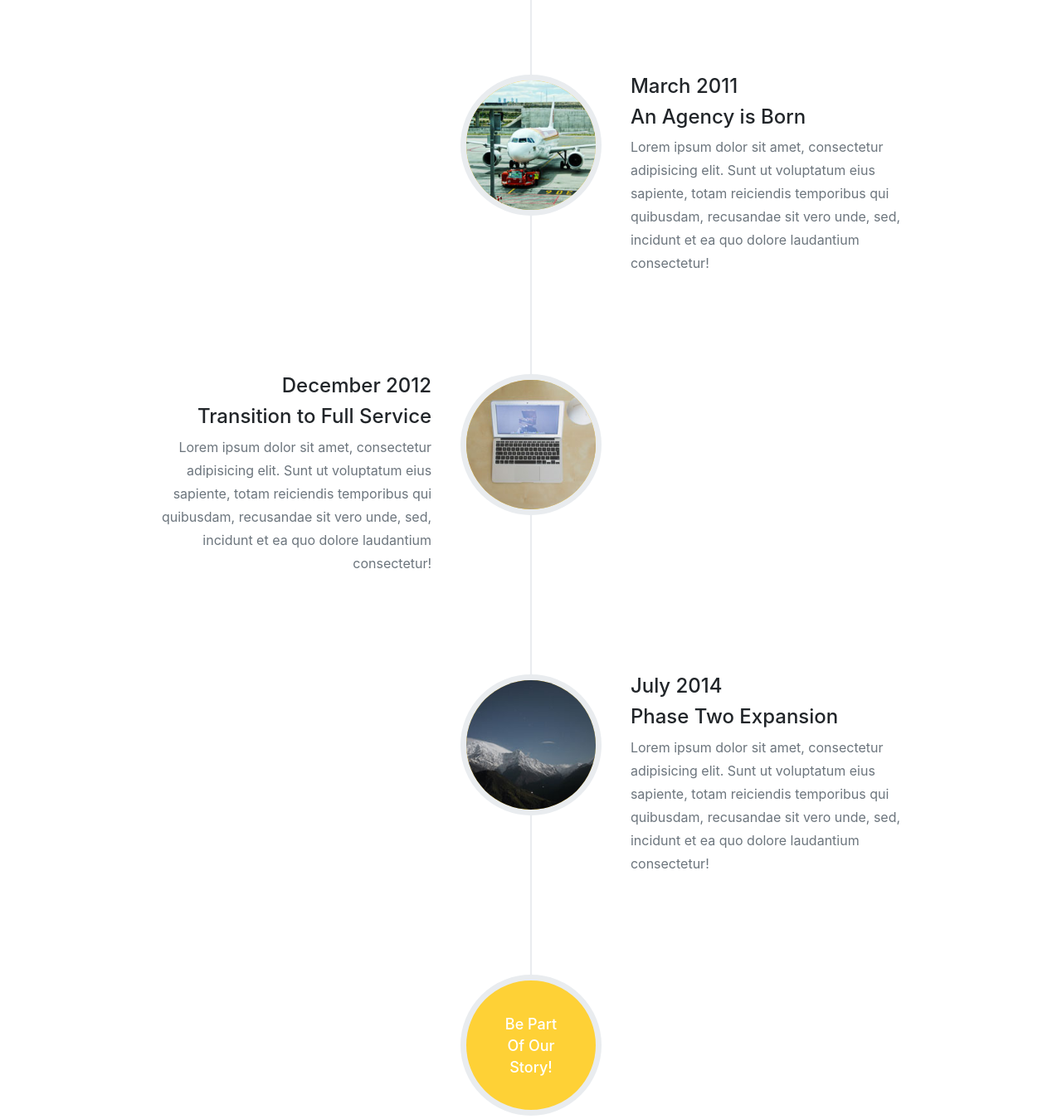
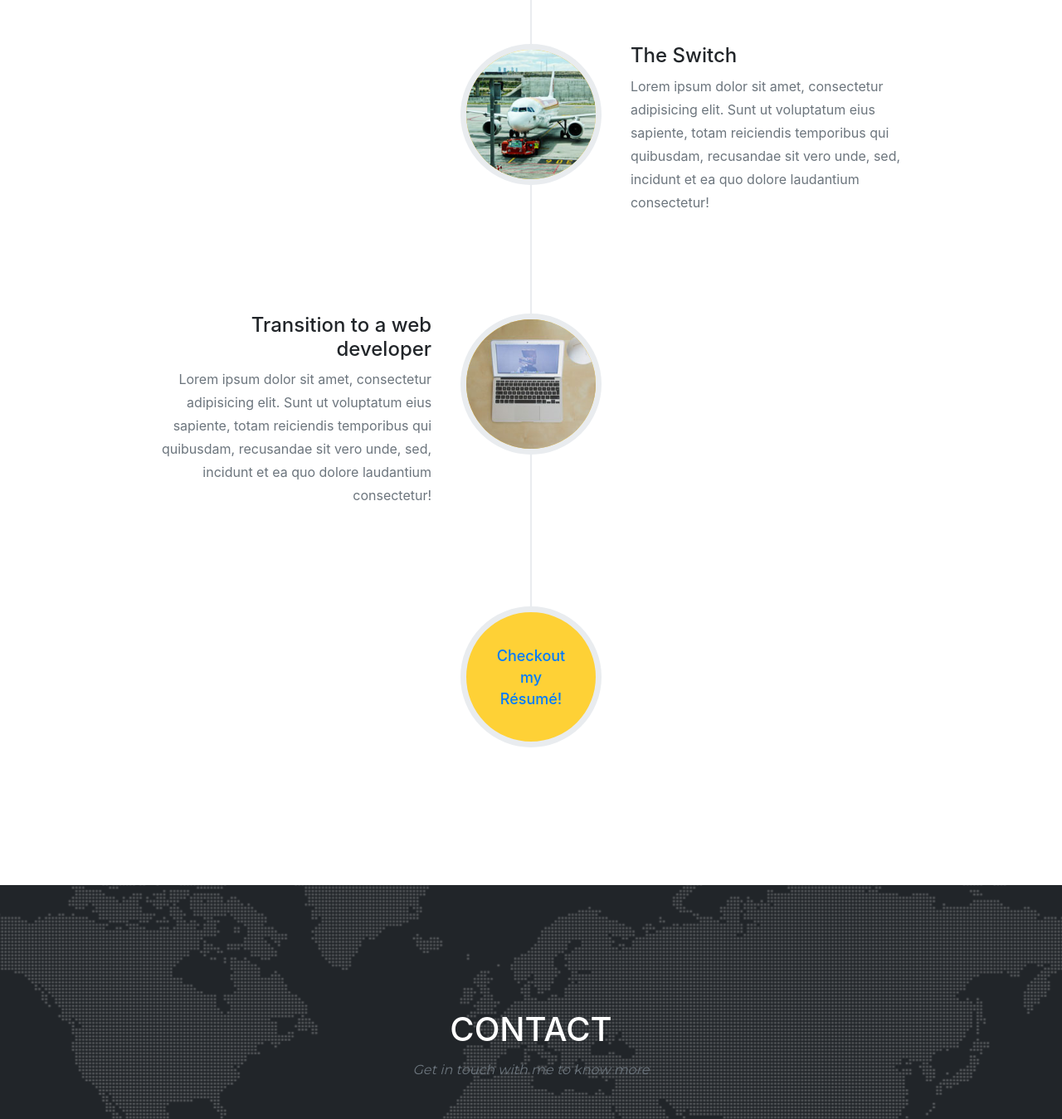
Before and after one commit to warb1rd/Portfolio, a website with bundled scripts: page index.html in a window 1280 px wide. Shown: the part 2400-3749 px from the top of the page at 83% size. Built offline with nearby package versions, Linux system fonts and the light colour scheme; files whose address does not match are found by name.

Commit message:
added resume

```diff
--- a/css/agency.css
+++ b/css/agency.css
@@ -593,6 +593,9 @@
   height: 225px;
   border: 7px solid #fff;
 }
+.timeline-image, a{
+  color: white;
+}
 
 .team-member h4 {
   margin-top: 25px;
--- a/index.html
+++ b/index.html
@@ -154,8 +154,8 @@
                 </div>
                 <div class="timeline-panel">
                   <div class="timeline-heading">
-                    <h4>2009-2011</h4>
-                    <h4 class="subheading">Our Humble Beginnings</h4>
+                    <!-- <h4>2009-2011</h4> -->
+                    <h4 class="subheading">Background</h4>
                   </div>
                   <div class="timeline-body">
                     <p class="text-muted">Lorem ipsum dolor sit amet, consectetur adipisicing elit. Sunt ut voluptatum eius sapiente, totam reiciendis temporibus qui quibusdam, recusandae sit vero unde, sed, incidunt et ea quo dolore laudantium consectetur!</p>
@@ -168,8 +168,8 @@
                 </div>
                 <div class="timeline-panel">
                   <div class="timeline-heading">
-                    <h4>March 2011</h4>
-                    <h4 class="subheading">An Agency is Born</h4>
+                    <!-- <h4>March 2011</h4> -->
+                    <h4 class="subheading">The Switch</h4>
                   </div>
                   <div class="timeline-body">
                     <p class="text-muted">Lorem ipsum dolor sit amet, consectetur adipisicing elit. Sunt ut voluptatum eius sapiente, totam reiciendis temporibus qui quibusdam, recusandae sit vero unde, sed, incidunt et ea quo dolore laudantium consectetur!</p>
@@ -182,33 +182,20 @@
                 </div>
                 <div class="timeline-panel">
                   <div class="timeline-heading">
-                    <h4>December 2012</h4>
-                    <h4 class="subheading">Transition to Full Service</h4>
+                    <!-- <h4>December 2012</h4> -->
+                    <h4 class="subheading">Transition to a web developer</h4>
                   </div>
                   <div class="timeline-body">
                     <p class="text-muted">Lorem ipsum dolor sit amet, consectetur adipisicing elit. Sunt ut voluptatum eius sapiente, totam reiciendis temporibus qui quibusdam, recusandae sit vero unde, sed, incidunt et ea quo dolore laudantium consectetur!</p>
                   </div>
                 </div>
               </li>
+
               <li class="timeline-inverted">
                 <div class="timeline-image">
-                  <img class="rounded-circle img-fluid" src="img/about/4.jpg" alt="">
-                </div>
-                <div class="timeline-panel">
-                  <div class="timeline-heading">
-                    <h4>July 2014</h4>
-                    <h4 class="subheading">Phase Two Expansion</h4>
-                  </div>
-                  <div class="timeline-body">
-                    <p class="text-muted">Lorem ipsum dolor sit amet, consectetur adipisicing elit. Sunt ut voluptatum eius sapiente, totam reiciendis temporibus qui quibusdam, recusandae sit vero unde, sed, incidunt et ea quo dolore laudantium consectetur!</p>
-                  </div>
-                </div>
-              </li>
-              <li class="timeline-inverted">
-                <div class="timeline-image">
-                  <h4>Be Part
-                    <br>Of Our
-                    <br>Story!</h4>
+                  <h4><a href="https://github.com/warb1rd" target="_blank">Checkout
+                    <br>my
+                    <br>Résumé!</a></h4>
                 </div>
               </li>
             </ul>
```
Also changed, not shown: css/agency.min.css, img/portfolio/01-fulll.jpg (deleted), img/portfolio/01-thumbnailss.jpg (deleted).
